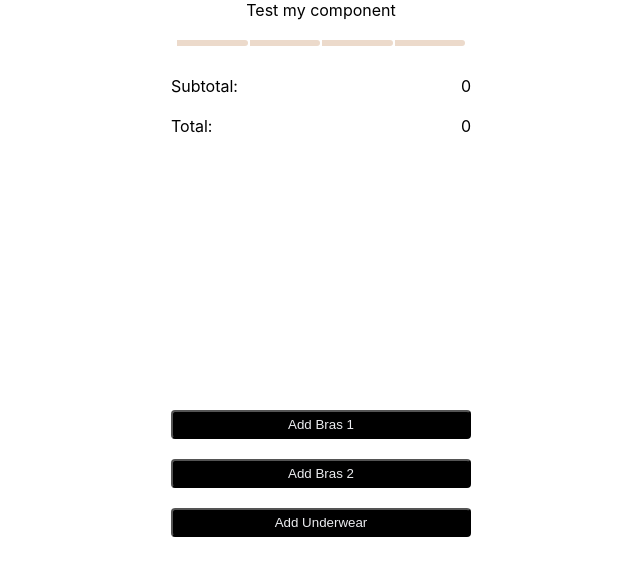
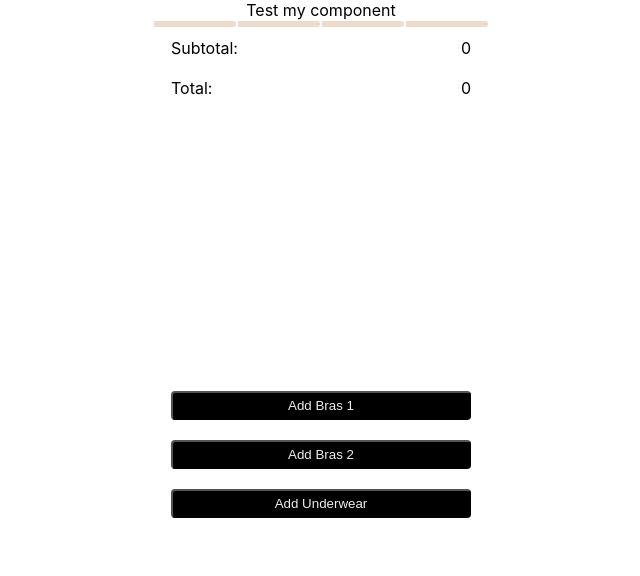
Before and after one commit to fllantada/thirdlove, a React (Create React App) app: page / in a window 1280 px wide. Shown: the top 576 px of the page, without its empty margins (319-959 px from the left). Built offline with nearby package versions, Linux system fonts and the light colour scheme.

Commit message:
css modules done

```diff
--- a/src/App.tsx
+++ b/src/App.tsx
@@ -1,6 +1,6 @@
 import React, { useState } from "react";
 import "./App.css";
-import DiscountProcessBar from "./components/DiscountProgressBar";
+import DiscountProcessBar from "./components/DiscountProgressBar/DiscountProgressBar";
 import CartItem from "./components/CartItem.tsx";
 import { ILineItem, DiscountProgressConfig } from "./types";
 
--- /dev/null
+++ b/src/components/DiscountProgressBar/DiscountProgressBar.module.css
@@ -0,0 +1,6 @@
+.Container {
+  display: flex;
+  flex-direction: row;
+  justify-content: center;
+  align-items: center;
+}
--- a/src/components/DiscountProgressBar/index.tsx
+++ b/src/components/DiscountProgressBar/DiscountProgressBar.tsx
@@ -2,7 +2,7 @@ import React from "react";
 import { ILineItem, DiscountProgressConfig } from "../../types";
 import { processData, ProgressItem } from "./helpers/processData";
 import ProgressElement from "./ProgressElement";
-import ProgressContainer from "./ProgressContainer";
+import styles from "./DiscountProgressBar.module.css";
 
 interface DiscountProcessBarProps {
   total: number;
@@ -20,7 +20,7 @@ const DiscountProcessBar: React.FunctionComponent<DiscountProcessBarProps> = ({
   const ProgressBarItems: ProgressItem[] = processData(config, subTotal);
 
   return (
-    <ProgressContainer>
+    <div className={styles.Container}>
       {ProgressBarItems.map((item, index) => {
         return (
           <ProgressElement
@@ -30,7 +30,7 @@ const DiscountProcessBar: React.FunctionComponent<DiscountProcessBarProps> = ({
           />
         );
       })}
-    </ProgressContainer>
+    </div>
   );
 };
 
--- a/src/components/DiscountProgressBar/ProgressContainer.tsx
+++ /dev/null
@@ -1,20 +0,0 @@
-const ProgressContainer: React.FunctionComponent<{
-  children: React.ReactNode;
-}> = ({ children }) => {
-  return (
-    <div
-      className='App-total'
-      style={{
-        display: "flex",
-        justifyContent: "center",
-        alignItems: "center",
-        width: "290px",
-        height: "26px",
-      }}
-    >
-      {children}
-    </div>
-  );
-};
-
-export default ProgressContainer;
--- a/src/components/DiscountProgressBar/styles/ProgressElement.css
+++ b/src/components/DiscountProgressBar/ProgressElement.module.css
@@ -1,4 +1,4 @@
-.progress-element-container {
+.Container {
   margin: 1px;
   width: 82.13px;
   height: 6px;
@@ -13,11 +13,11 @@
   border: 2px white;
 }
 
-.progress-element-fill {
+.Filled {
   background-color: #f44040;
   height: 100%;
 }
-.progress-element-empty {
+.Empty {
   background-color: #ecdacb;
   height: 100%;
 }
--- a/src/components/DiscountProgressBar/ProgressElement.tsx
+++ b/src/components/DiscountProgressBar/ProgressElement.tsx
@@ -1,5 +1,5 @@
 import React from "react";
-import "./styles/ProgressElement.css";
+import styles from "./ProgressElement.module.css";
 
 interface Props {
   percent: number;
@@ -9,17 +9,14 @@ interface Props {
 const ProgressElement: React.FC<Props> = ({ percent, label }) => {
   console.log("percent: ", percent, "label: ", label);
   return (
-    <div className='progress-element-container'>
+    <div className={styles.Container}>
       <div
-        className='progress-element-fill'
+        className={styles.Filled}
         style={{
           width: `${percent}%`,
         }}
       />
-      <div
-        className='progress-element-empty'
-        style={{ width: `${100 - percent}%` }}
-      />
+      <div className={styles.Empty} style={{ width: `${100 - percent}%` }} />
     </div>
   );
 };
```
